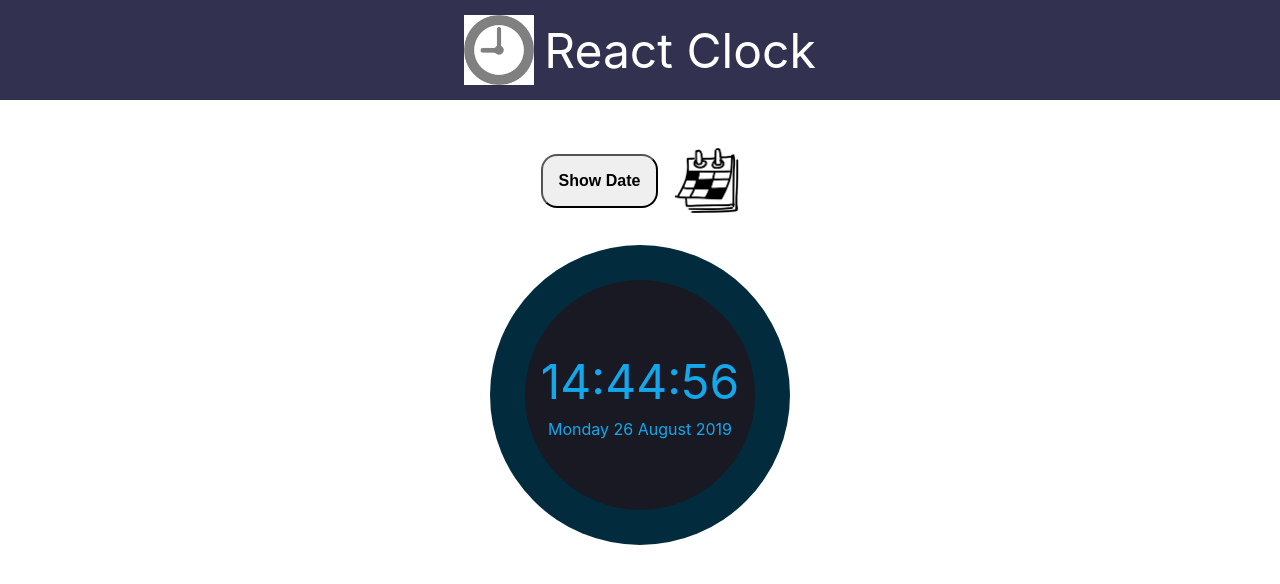
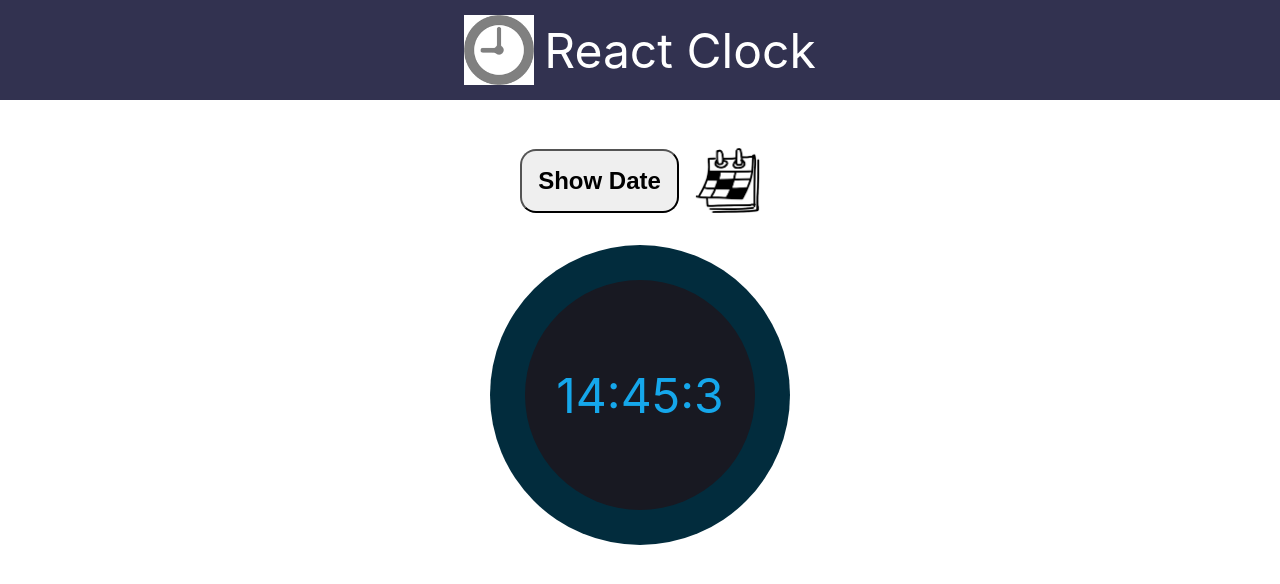
Before and after one commit to divyanshooter/react, a React (Create React App) app in the folder react-clock/: page / in a window 1280 px wide. Shown: the top 584 px of the page. Built offline with nearby package versions, Linux system fonts and the light colour scheme.

Commit message:
Finished

```diff
--- a/react-clock/src/Components/CalenderControl/CalendarControl.module.css
+++ b/react-clock/src/Components/CalenderControl/CalendarControl.module.css
@@ -8,12 +8,30 @@
 .button
 {
     padding: 1rem;
-    font-size: 1rem;
+    font-size: 1.5rem;
     font-weight: bold;
     border-radius:1rem;
+    outline: none;
 
 }
+.on
+{
+    background-color:blueviolet;
+    color:yellow;
 
+}
+.on:hover
+{
+    border:3px solid blue;
+}
+.off
+{
+    background-color:'grey';
+}
+.off:hover
+{
+    border:3px solid black;
+}
 .img
 {
     width:65px;
--- a/react-clock/src/Components/CalenderControl/CalenderContro.js
+++ b/react-clock/src/Components/CalenderControl/CalenderContro.js
@@ -4,9 +4,19 @@ import calendar from '../../assets/images/calendar.png';
 
 const calendarControl=(props)=>
 {
+    let stylesList=[classes.button];
+    if(props.visible)
+     {
+         stylesList.push(classes.on);
+     }
+    else
+    {
+        stylesList.push(classes.off);
+    }
+    stylesList=stylesList.join(' ');
     return(
         <div className={classes.container}>
-            <button className={classes.button} onClick={props.clicked}>Show Date </button>
+            <button className={stylesList} onClick={props.clicked}>Show Date </button>
             <img className={classes.img}  src={calendar} alt="calendar"></img>
 
         </div>
--- a/react-clock/src/Components/Clock/Clock.js
+++ b/react-clock/src/Components/Clock/Clock.js
@@ -2,12 +2,16 @@ import React from 'react';
 import classes from './Clock.module.css';
 
 const Clock=(props)=>{
+    let day=['Sunday','Monday','Tuesday','Wednesday','Thurday','Friday','Saturday'];
+    let Month=['January','Feburary','March','April','May','June','July','August','September','October','November','December'];
+    let time=props.date.getHours()+':'+props.date.getMinutes()+':'+props.date.getSeconds();
+    let date=day[props.date.getDay()]+ ' ' +props.date.getDate()+ ' ' +Month[props.date.getMonth()]+ ' ' +props.date.getFullYear();
     return (
         <div className={classes.main}>
             <div className={classes.outer}>
                 <div className={classes.inner}>
-                    <span className={classes.text}>{props.time}</span>
-                   {props.visible ? <span className={classes.date}>{props.date}</span>:null}
+                    <span className={classes.text}>{time}</span>
+                   {props.visible ? <span className={classes.date}>{date}</span>:null}
 
                 </div>
             </div>
--- a/react-clock/src/Container/ClockHolder/ClockHolder.js
+++ b/react-clock/src/Container/ClockHolder/ClockHolder.js
@@ -4,19 +4,30 @@ import Clock from '../../Components/Clock/Clock';
 
 class ClockHolder extends Component
     {
+      state={
+        visible:false,
+        date:new Date()
+      }
+      toggleEventHandler=()=>{
+        let value=this.state.visible;
+        this.setState({visible:!value});
+      }
+       componentDidMount()
+       {
+        setInterval(()=>
+        {
 
+          let date=new Date();
+          this.setState({date:date});
+        },10);
+
+        }
      render()
        {
-      let day=['Sunday','Monday','Tuesday','Wednesday','Thurday','Friday','Saturday'];
-      let Month=['January','Feburary','March','April','May','June','July','August','September','October','November','December'];
-       let date=new Date();
-       let time=date.getHours()+':'+date.getMinutes()+':'+date.getUTCSeconds();
-       let dates=day[date.getDay()]+ ' ' +date.getDate()+ ' ' +Month[date.getMonth()]+ ' ' +date.getFullYear();
-
-         return (
+        return (
               <div>
-                  <CalendarControl/>
-                  <Clock time={time} date={dates} visible="false"/>
+                  <CalendarControl clicked={this.toggleEventHandler} visible={this.state.visible}/>
+                  <Clock date={this.state.date} visible={this.state.visible}  />
               </div>
 
                 );
```
